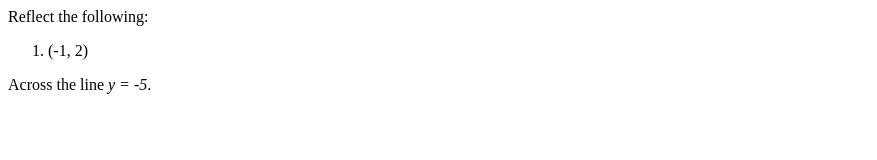
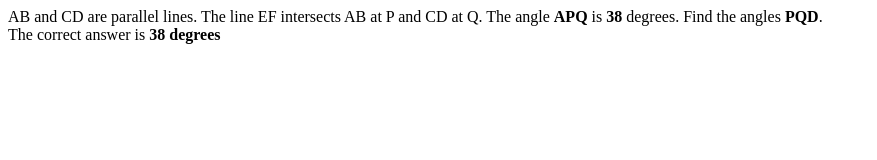
Before and after one commit to vishesh-khemani/vishesh-khemani.github.io, a plain HTML site: page anki/math/middle/index.html in a window 1280 px wide. Shown: the whole page, without its empty margins (0-877 px from the left). Drawn offline with nearby package versions, Linux system fonts and the light colour scheme.

Commit message:
middle geometry angles.

```diff
--- a/anki/math/middle/index.html
+++ b/anki/math/middle/index.html
@@ -2,13 +2,14 @@
 <html>
   <body>
     <div id='front'></div>
-    <div id='checkAnswer'></div>
+    <div id='back'></div>
     <script src="https://unpkg.com/mathjs/lib/browser/math.js"></script>
     <script src="../util.js"></script>
     <script src="../common.js"></script>
     <script src="./middle.js"></script>
     <script>
-        reflectAcrossHorizontal(1);
+        anglesInSlashedParallelLines();
+        displayAnswer();
     </script>
   </body>
 </html>
--- a/anki/math/middle/middle.js
+++ b/anki/math/middle/middle.js
@@ -128,3 +128,55 @@ function dilateAtOrigin(numPoints) {
   }
   displayQuestion();
 }
+
+function supplementaryAngles() {
+  if (!areParamsDefined()) {
+    let a = randomIntInRange(1, 180);
+    let html = `Angles APE and BPE are supplementary. ` +
+               `The angle <b>APE</b> is <b>${a}</b> degrees. ` +
+               `What is the angle <b>BPE</b>?`
+    addQuestion(html);
+    addAnswer(`${180 - a} degrees`);
+  }
+  displayQuestion();
+}
+
+function complementaryAngles() {
+  if (!areParamsDefined()) {
+    let a = randomIntInRange(1, 90);
+    let html = `Angles ABP and CBP are complementary. ` +
+               `The angle <b>ABP</b> is <b>${a}</b> degrees. ` +
+               `What is the angle <b>CBP</b>?`
+    addQuestion(html);
+    addAnswer(`${90 - a} degrees`);
+  }
+  displayQuestion();
+}
+
+function anglesInSlashedParallelLines() {
+  if (!areParamsDefined()) {
+    let angles = new Map();
+    let a = randomIntInRange(1, 90);
+    angles.set('EPB', a);
+    angles.set('APQ', angles.get('EPB'));  // opposite
+    angles.set('APE', 180 - angles.get('EPB'));  // supplementary
+    angles.set('BPQ', angles.get('APE'));  // opposite
+    angles.set('PQD', angles.get('EPB'));  // corresponding
+    angles.set('CQF', angles.get('PQD'));
+    angles.set('CQP', angles.get('APE'));
+    angles.set('DQF', angles.get('BPQ'));
+    let keys = Array.from(angles.keys());
+    let given = keys[randomIntInRange(0, angles.size)];
+    let find = given;
+    while (find === given) {
+      find = keys[randomIntInRange(0, angles.size)];
+    }
+    let html = `AB and CD are parallel lines. ` +
+               `The line EF intersects AB at P and CD at Q. ` +
+               `The angle <b>${given}</b> is <b>${a}</b> degrees. ` +
+               `Find the angles <b>${find}</b>.`
+    addQuestion(html);
+    addAnswer(`${angles.get(find)} degrees`);
+  }
+  displayQuestion();
+}
```
